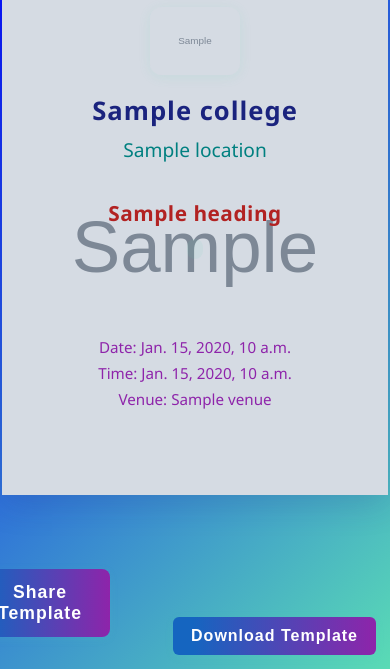
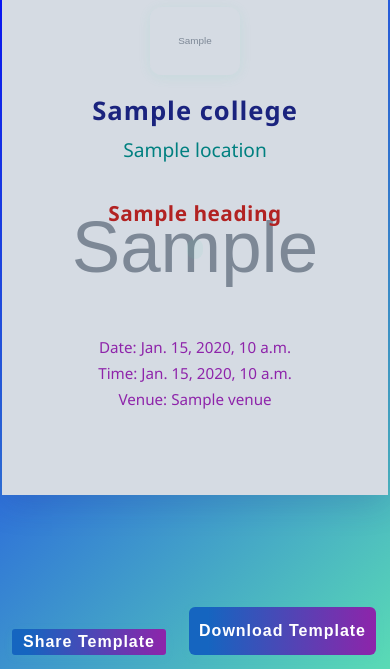
Before and after one commit to Aswin-AR5055/TemplateEditor, a Django app: template editor/templates/editor/template_preview.html in a window 390 px wide. Shown: the part 175-844 px from the top of the page. Run offline with Django 5.2, Linux system fonts and the light colour scheme; the template is opened without the code that fills it: most values are stand-ins (such as "Sample title", 1, 10 or a date in 2020); grey boxes marked "Sample" are stand-in pictures.

Commit message:
improved styling for share button in mobile view

```diff
--- a/editor/static/css/style.css
+++ b/editor/static/css/style.css
@@ -210,9 +210,17 @@ html, body {
     .download-btn {
         bottom: 14px;
         right: 14px;
-        padding: 10px 18px;
+        padding: 15px 10px;
         font-size: 1rem;
         border-radius: 6px;
+    }
+    .share-btn {
+        bottom: 14px;
+        right: 224px;
+        left: 12px;
+        padding: 4px 10px;
+        font-size: 1rem;
+        border-radius: 3px;
     }
     .image-container img {
         max-width: 90px;
```
